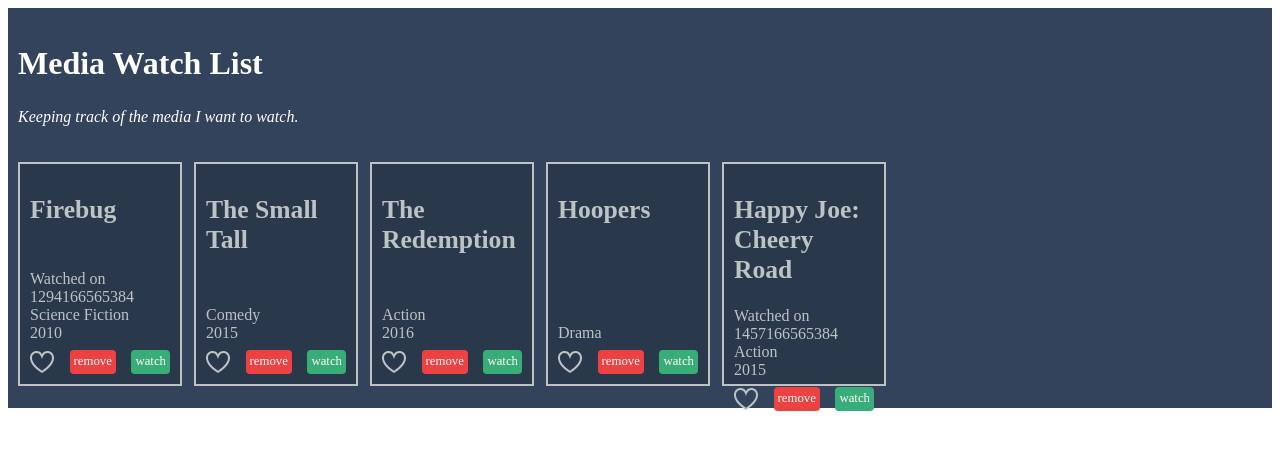
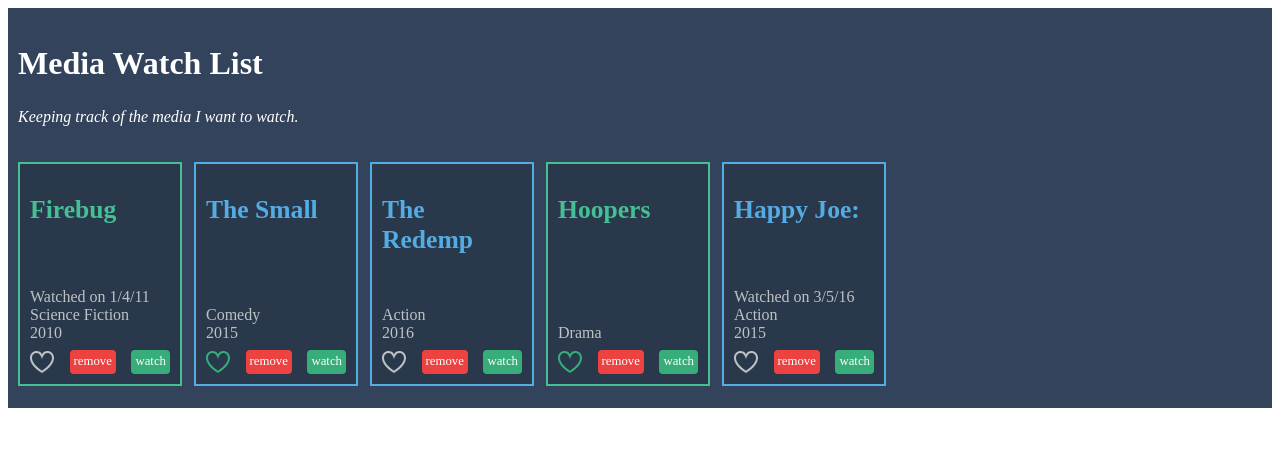
Before and after one commit to ujjwalthapa2307/my-angular-app, an Angular app: page / in a window 1280 px wide. Shown: the top 450 px of the page. Built offline with nearby package versions, Linux system fonts and the light colour scheme.

Commit message:
isfavorite diectives added

```diff
--- a/src/app/app.module.ts
+++ b/src/app/app.module.ts
@@ -5,12 +5,14 @@
 import { AppComponent } from './app.component';
 import { MediaItemComponent } from './media-item/media-item.component';
 import { MediaItemListComponent } from './media-item-list/media-item-list.component';
+import { FavoriteDirective } from './favorite.directive';
 
 @NgModule({
   declarations: [
     AppComponent,
     MediaItemComponent,
-    MediaItemListComponent
+    MediaItemListComponent,
+    FavoriteDirective
   ],
   imports: [
     BrowserModule,
--- /dev/null
+++ b/src/app/favorite.directive.ts
@@ -0,0 +1,18 @@
+import { Directive, HostBinding, HostListener, Input } from '@angular/core';
+
+@Directive({
+  selector: '[mwFavorite]',
+})
+export class FavoriteDirective {
+  @HostBinding('class.is-favorite') isFavorite = true;
+  @HostBinding('class.is-favorite-hovering') hovering = false;
+  @HostListener('mouseenter') onMouseEnter() {
+    this.hovering = true;
+  }
+  @HostListener('mouseleave') onMouseLeave() {
+    this.hovering = false;
+  }
+  @Input() set mwFavorite(value: boolean) {
+    this.isFavorite = value;
+  }
+}
--- a/src/app/media-item-list/media-item-list.component.html
+++ b/src/app/media-item-list/media-item-list.component.html
@@ -1,5 +1,11 @@
 <section>
-    <app-media-item *ngFor="let mediaItem of mediaItems"
+  <app-media-item
+    [ngClass]="{
+      'medium-movies': mediaItem.medium === 'Movies',
+      'medium-series': mediaItem.medium === 'Series'
+    }"
+    *ngFor="let mediaItem of mediaItems"
     [mediaItem]="mediaItem"
-    (delete)="onMediaItemDelete($event)"></app-media-item>
+    (delete)="onMediaItemDelete($event)"
+  ></app-media-item>
 </section>
--- a/src/app/media-item/media-item.component.html
+++ b/src/app/media-item/media-item.component.html
@@ -1,11 +1,16 @@
-<h2>{{ mediaItem.name }}</h2>
+<h2>{{ mediaItem.name | slice : 0 : 10 }}</h2>
 <ng-template [ngIf]="mediaItem.watchedOn">
-  <div>Watched on {{ mediaItem.watchedOn }}</div>
+  <div>Watched on {{ mediaItem.watchedOn | date : "shortDate" }}</div>
 </ng-template>
 <div>{{ mediaItem.category }}</div>
 <div>{{ mediaItem.year }}</div>
 <div class="tools">
-  <svg class="favorite" xmlns="http://www.w3.org/2000/svg" viewBox="0 0 24 24">
+  <svg
+    [mwFavorite]="mediaItem.isFavorite"
+    class="favorite"
+    xmlns="http://www.w3.org/2000/svg"
+    viewBox="0 0 24 24"
+  >
     <path
       d="M12 9.229c.234-1.12 1.547-6.229 5.382-6.229 2.22 0 4.618 1.551 4.618 5.003 0 3.907-3.627 8.47-10 12.629-6.373-4.159-10-8.722-10-12.629 0-3.484 2.369-5.005 4.577-5.005 3.923 0 5.145 5.126 5.423 6.231zm-12-1.226c0 4.068 3.06 9.481 12 14.997 8.94-5.516 12-10.929 12-14.997 0-7.962-9.648-9.028-12-3.737-2.338-5.262-12-4.27-12 3.737z"
     />
```
